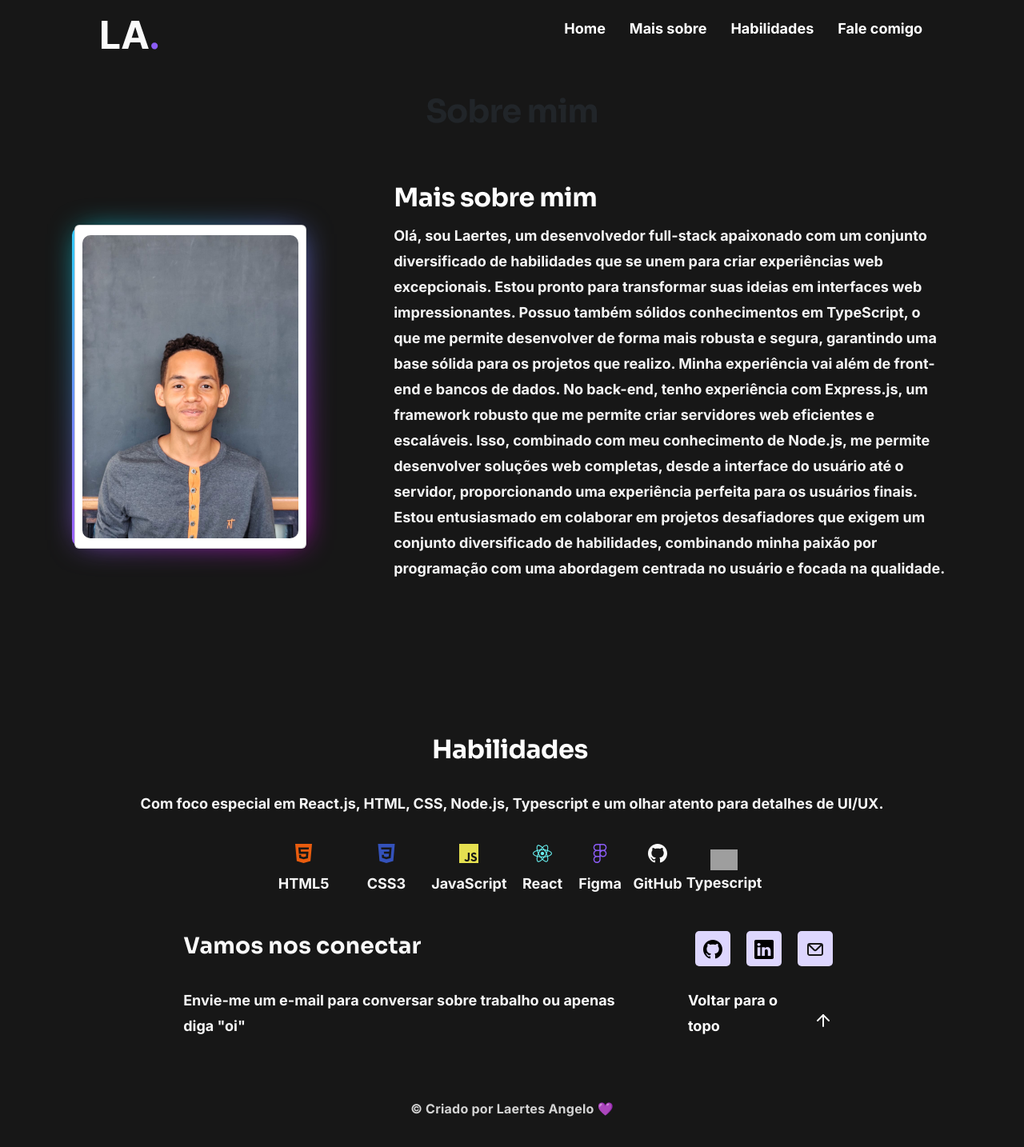
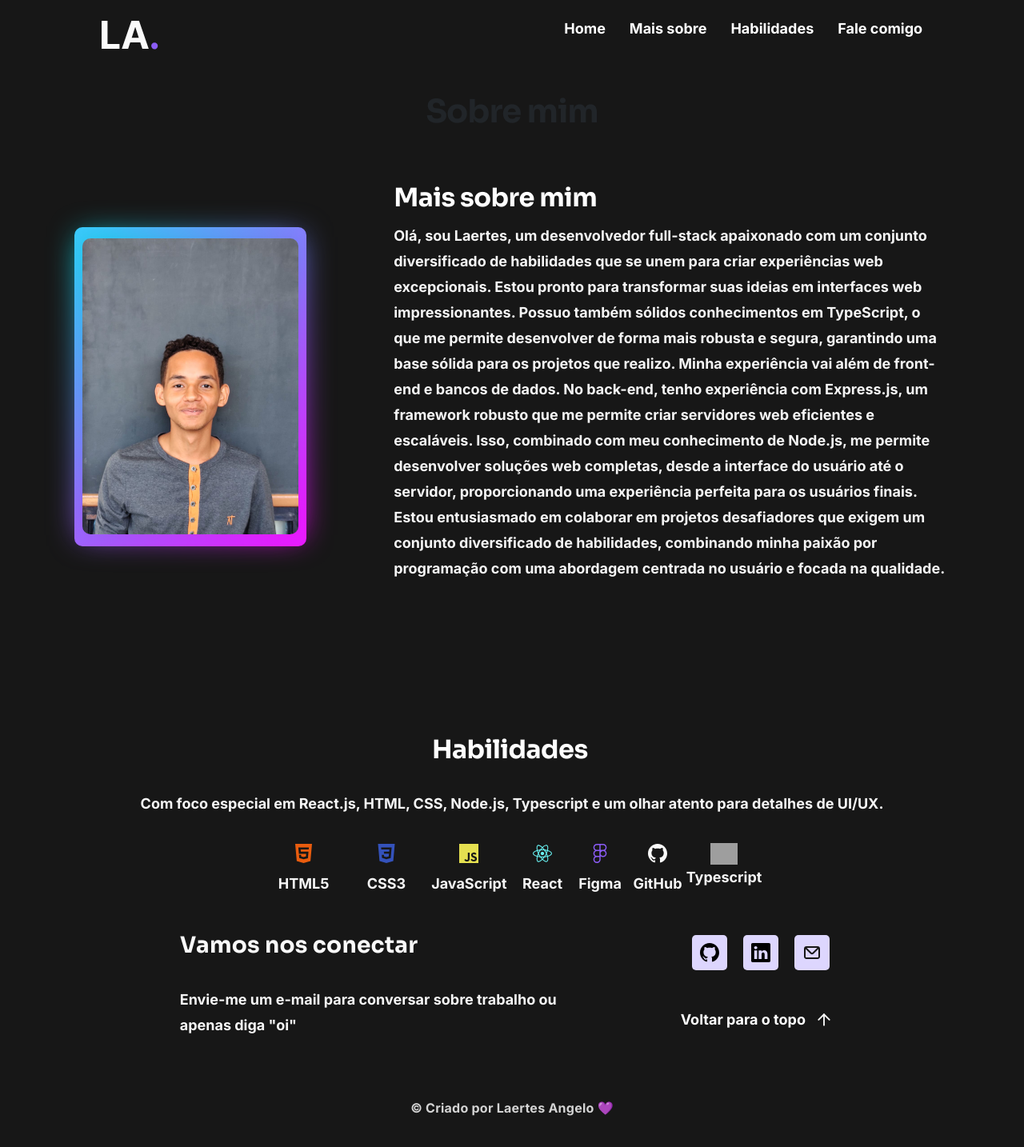
Before and after one commit to Laertes1/Portifolio-Laertes, a React (Create React App) app in the folder my-portifolio/: page /AboutMe#ReadMore in a window 1280 px wide. Shown: the top 1434 px of the page at 80% size. Built offline with nearby package versions, Linux system fonts and the light colour scheme; grey boxes are pictures that could not be loaded.

Commit message:
removed unnecessary archives, fixed button back to top

```diff
--- a/my-portifolio/src/components/Card Image/CardImage.css
+++ b/my-portifolio/src/components/Card Image/CardImage.css
@@ -1,4 +1,4 @@
-.card {
+.cardPhoto{
     position: relative;
     width: 290px;
     height: 394px;
@@ -16,11 +16,10 @@
     width: 270px;
     height: 379px;
   }
-  .card::before {
+  .cardPhoto::before {
     content: '';
     position: absolute;
     inset: 0;
-    left: -5px;
     margin: auto;
     width: 290px;
     height: 399px;
@@ -31,7 +30,7 @@
     transition: all 0.6s cubic-bezier(0.175, 0.885, 0.32, 1.275);
   }
 
-  .card::after {
+  .cardPhoto::after {
     content: "";
     z-index: -1;
     position: absolute;
@@ -47,19 +46,11 @@
     font-weight: 700;
   }
 
-  .card p:not(.heading) {
+  .cardPhoto p:not(.heading) {
     font-size: 14px;
   }
 
-  .card p:last-child {
+  .cardPhoto p:last-child {
     color: #e81cff;
     font-weight: 600;
   }
-
-  .card:hover::after {
-    filter: blur(30px);
-  }
-
-  .card:hover::before {
-    transform: rotate(-90deg) scaleX(1.38) scaleY(0.73);
-  }
--- a/my-portifolio/src/components/Card Image/CardImage.jsx
+++ b/my-portifolio/src/components/Card Image/CardImage.jsx
@@ -3,6 +3,6 @@ import './CardImage.css'
 import MyImage from '../../assets/minhaFoto.jpg'
 export default function CardImage() {
   return (
-    <div class="card"><img src={MyImage} className='MyPhoto' alt="" /></div>
+    <div className="cardPhoto"><img src={MyImage} className='MyPhoto' alt="" /></div>
   )
 }
--- a/my-portifolio/src/components/Footer/Footer.jsx
+++ b/my-portifolio/src/components/Footer/Footer.jsx
@@ -27,7 +27,8 @@ export default function Footer() {
           <div className="footer-container1-box1">
             <h5 className="footer-container1-box1-title">Vamos nos conectar</h5>
             <p className="footer-container1-box1-paragraph">
-            Envie-me um e-mail para conversar sobre trabalho ou apenas diga "oi"{" "}
+              Envie-me um e-mail para conversar sobre trabalho ou apenas diga
+              "oi"{" "}
             </p>
           </div>
           <div className="footer-container1-box2">
@@ -35,11 +36,9 @@ export default function Footer() {
               <GitHubIcon />
               <LinkedinIcon />
 
-
-                <Link to="/">
+              <Link to="/">
                 <Email />
-                </Link>
-
+              </Link>
             </span>
             <span
               className="footer-container1-box2-backToTop"
@@ -50,7 +49,7 @@ export default function Footer() {
               </p>
               <img
                 src={ArrowUp}
-                alt=""
+                alt="seta para cima"
                 className="footer-container1-box2-backToTop-arrowDown"
               />
             </span>
--- a/my-portifolio/src/components/Footer/Fotter.css
+++ b/my-portifolio/src/components/Footer/Fotter.css
@@ -41,6 +41,12 @@
   line-height: 32px; /* 177.778% */
   width: 99%;
 }
+.footer-container1-box2 {
+  display: flex;
+  flex-direction: column;
+  align-items: center;
+  gap: 27px;
+}
 /*-----Buttons-----*/
 .footer-container1-box2-buttons {
   display: flex;
@@ -48,22 +54,40 @@
   gap: 20px;
 }
 /*-----BackToTop-----*/
+.footer-container1-box2-backToTop {
+  display: flex;
+  align-items: center;
+  flex-direction: row;
+  justify-content: center;
+  gap: 2px;
+  cursor: pointer;
+  transition: 0.3s;
+  width: 209px;
+  height: 70px;
+  /* background-color: aqua; */
+}
 .footer-container1-box2-backToTop-paragraph {
   color: var(--neutral-25);
 
   /* 18 - Paragraph Default */
   font-family: Inter;
-  font-size: 18px;
-  font-style: normal;
-  font-weight: 400;
-  line-height: 32px; /* 177.778% */
+  margin-bottom: 0;
+
 }
-.footer-container1-box2 {
-  display: flex;
-  flex-direction: column;
-  align-items: center;
-  gap: 27px;
+.footer-container1-box2-backToTop:hover {
+  border: 1px solid var(--neutral-500);
+  border-radius: 5px;
+
 }
+.footer-container1-box2-backToTop-paragraph {
+  font-family: var(--font-inter);
+}
+.footer-container1-box2-backToTop-arrowDown{
+  width: 20%;
+  /* background-color: rgb(47, 0, 255); */
+
+}
+/* Copyright */
 .footer-container2-paragraph {
   color: var(--neutral-300);
 
@@ -75,17 +99,3 @@
   line-height: 24px; /* 150% */
   letter-spacing: 0.25px;
 }
-.footer-container1-box2-backToTop {
-  display: flex;
-  align-items: center;
-  flex-direction: row;
-  cursor: pointer;
-  transition: 0.3s;
-}
-.footer-container1-box2-backToTop:hover {
-  border: 1.5px solid var(--neutral-500);
-  border-radius: 5px;
-}
-.footer-container1-box2-backToTop-paragraph {
-  font-family: var(--font-inter);
-}
--- a/my-portifolio/src/pages/AboutMe/AboutMe.css
+++ b/my-portifolio/src/pages/AboutMe/AboutMe.css
@@ -130,7 +130,7 @@ p {
 }
 .AboutMe-container2-box3-box2-skills.typescript{
     width:94px;
-    height: 60px;
+    height: 77px;
 }
 .typeScript{
     margin-top: 2px;
```
